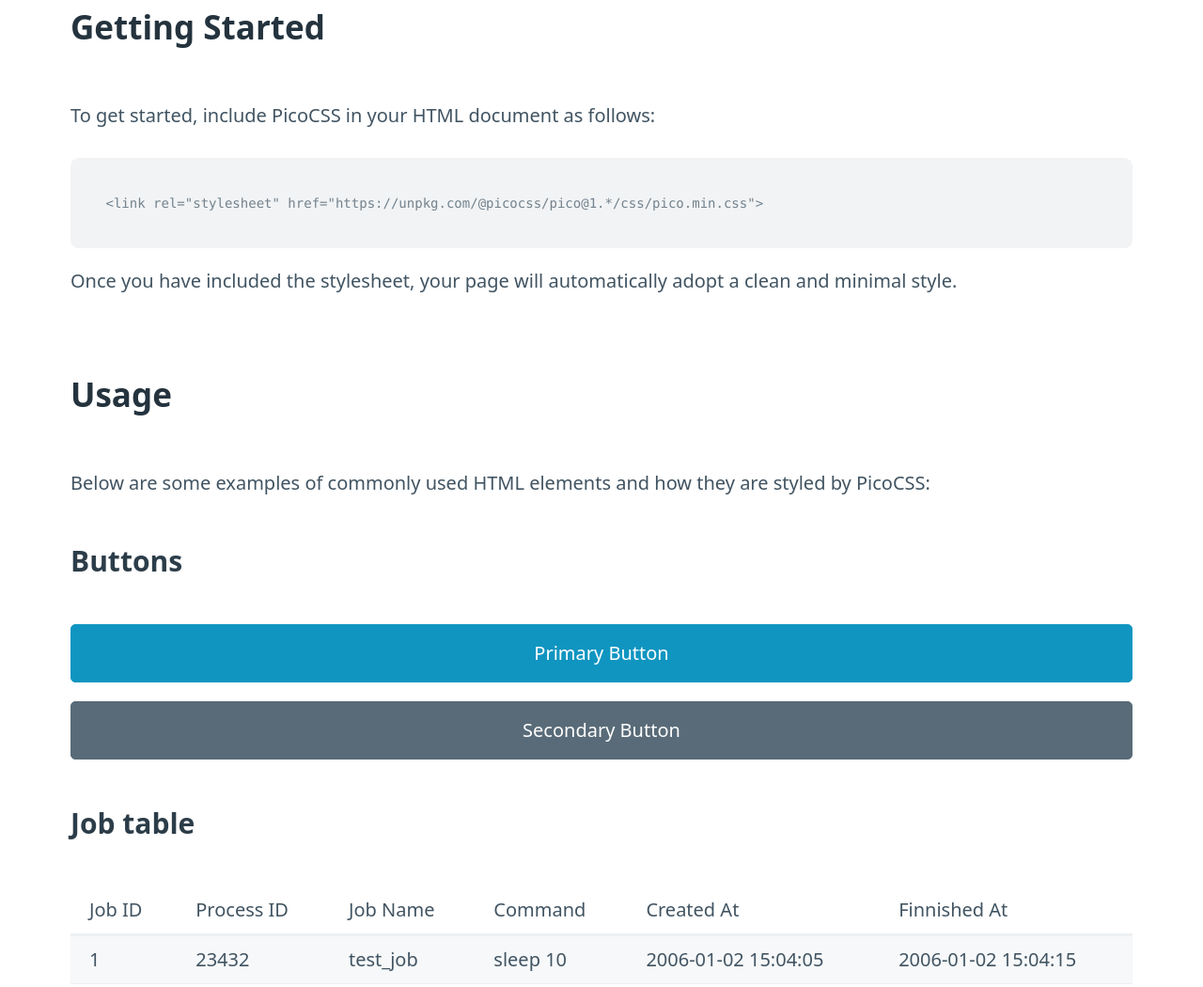
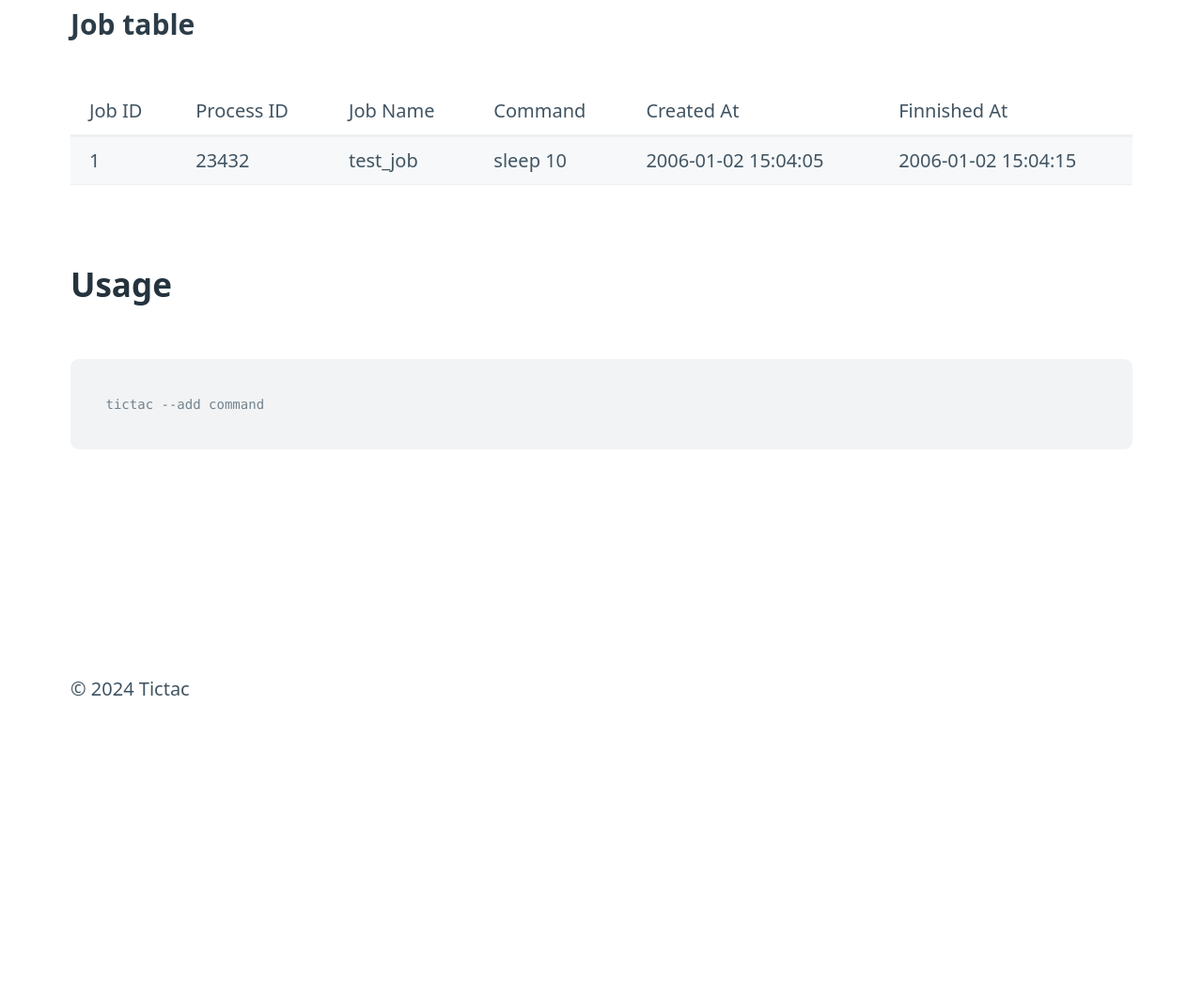
Before and after one commit to arnaualbert/tictac_scheduler, a plain HTML site: page index.html in a window 1280 px wide. Shown: the part 662-1712 px from the top of the page at 94% size. After the commit the page ends 1520 px from the top, so only its background shows below. Drawn offline with nearby package versions, Linux system fonts and the light colour scheme.

Commit message:
index.html

```diff
--- a/index.html
+++ b/index.html
@@ -55,19 +55,6 @@
         </section>
 
         <section>
-            <h2>Getting Started</h2>
-            <p>To get started, include PicoCSS in your HTML document as follows:</p>
-            <pre><code>&lt;link rel="stylesheet" href="https://unpkg.com/@picocss/pico@1.*/css/pico.min.css"&gt;</code></pre>
-            <p>Once you have included the stylesheet, your page will automatically adopt a clean and minimal style.</p>
-        </section>
-
-        <section>
-            <h2>Usage</h2>
-            <p>Below are some examples of commonly used HTML elements and how they are styled by PicoCSS:</p>
-
-            <h3>Buttons</h3>
-            <button>Primary Button</button>
-            <button class="secondary">Secondary Button</button>
 
             <h3>Job table</h3>
             <table role="grid">
```
